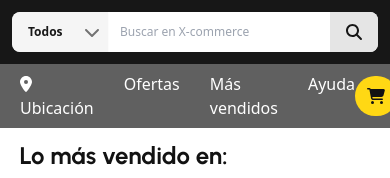
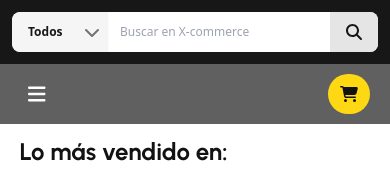
Before and after one commit to santiago123x/x-commerce-project-front, a Next.js app: page / in a window 390 px wide. Shown: the top 178 px of the page. Built offline with nearby package versions, Linux system fonts and the light colour scheme.

Commit message:
refactor: enhance NavBar component with responsive design and mobile menu toggle

```diff
--- a/src/components/navBar/NavBar.tsx
+++ b/src/components/navBar/NavBar.tsx
@@ -1,25 +1,50 @@
 "use client"
-import styles from "./navBar.module.css";
 import { FontAwesomeIcon } from "@fortawesome/react-fontawesome";
 import {
   faCartShopping,
-  faLocationDot
+  faLocationDot,
+  faBars,
+  faTimes
 } from '@fortawesome/free-solid-svg-icons';
 import { useRouter } from 'next/navigation'
+import { useState } from 'react'
 
 const NavBar = () => {
     const router = useRouter()
+    const [isMenuOpen, setIsMenuOpen] = useState(false)
+
+    const toggleMenu = () => {
+        setIsMenuOpen(!isMenuOpen)
+    }
+
     return(
-        <nav className={styles.nav_bar}>
-            {/*Nav Menu*/}
-            <ul className={styles.nav_menu}>
-                <li><a href="#"><FontAwesomeIcon icon={faLocationDot} /> Ubicación</a></li>
-                <li><a href="#">Ofertas</a></li>
-                <li><a href="#">Más vendidos</a></li>
-                <li><a href="#">Ayuda</a></li>
+        <nav className="flex justify-between items-center py-2 px-5 bg-[#606060] relative">
+            {/* Hamburger Menu Button*/}
+            <button
+                className="md:hidden text-white text-xl p-2"
+                onClick={toggleMenu}
+            >
+                <FontAwesomeIcon icon={isMenuOpen ? faTimes : faBars} />
+            </button>
+
+            {/*Nav Menu - Desktop*/}
+            <ul className="hidden md:flex list-none gap-7 p-0 m-0">
+                <li><a href="#" className="no-underline text-white hover:text-gray-300 transition-colors"><FontAwesomeIcon icon={faLocationDot} className="mr-1" /> Ubicación</a></li>
+                <li><a href="#" className="no-underline text-white hover:text-gray-300 transition-colors">Ofertas</a></li>
+                <li><a href="#" className="no-underline text-white hover:text-gray-300 transition-colors">Más vendidos</a></li>
+                <li><a href="#" className="no-underline text-white hover:text-gray-300 transition-colors">Ayuda</a></li>
             </ul>
+
+            {/*Nav Menu - Mobile (Dropdown)*/}
+            <ul className={`md:hidden absolute top-full left-0 w-full bg-[#606060] list-none p-0 m-0 transition-all duration-300 ${isMenuOpen ? 'opacity-100 visible' : 'opacity-0 invisible'}`}>
+                <li className="border-b border-gray-500"><a href="#" className="block no-underline text-white hover:bg-gray-500 transition-colors py-3 px-5"><FontAwesomeIcon icon={faLocationDot} className="mr-2" /> Ubicación</a></li>
+                <li className="border-b border-gray-500"><a href="#" className="block no-underline text-white hover:bg-gray-500 transition-colors py-3 px-5">Ofertas</a></li>
+                <li className="border-b border-gray-500"><a href="#" className="block no-underline text-white hover:bg-gray-500 transition-colors py-3 px-5">Más vendidos</a></li>
+                <li><a href="#" className="block no-underline text-white hover:bg-gray-500 transition-colors py-3 px-5">Ayuda</a></li>
+            </ul>
+
             {/*Cart Icon*/}
-            <button className={styles.cart} onClick={() => router.push('/cart')}>
+            <button className="bg-[#FFD814] text-[#121212] py-2 px-3 border-none rounded-full cursor-pointer hover:bg-[#FFD814]/90 transition-colors" onClick={() => router.push('/cart')}>
                 <FontAwesomeIcon icon={faCartShopping} />
             </button>
         </nav>
```
